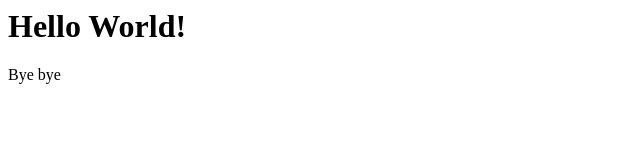
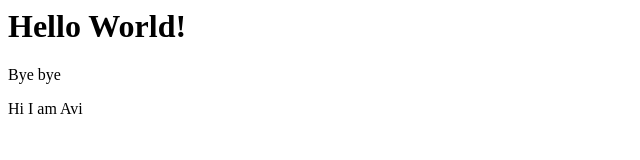
Before and after one commit to AVIVASHISHTA29/github-tut, a plain HTML site: page index.html in a window 1280 px wide. Shown: the full height of the page, 0-640 px from the left. Drawn offline with Linux system fonts and the light colour scheme.

Commit message:
index has hi i am avi

```diff
--- a/index.html
+++ b/index.html
@@ -5,5 +5,6 @@
   <body>
     <h1>Hello World!</h1>
     <p>Bye bye</p>
+    <p>Hi I am Avi</p>
   </body>
 </html>
```
